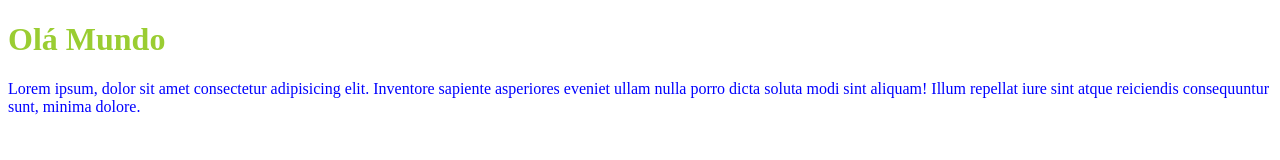
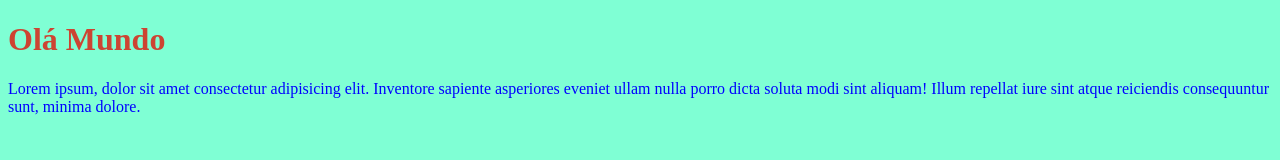
Before and after one commit to Antonioluiz2/Ola-Mundo, a plain HTML site: page index.html in a window 1280 px wide. Drawn offline with Linux system fonts and the light colour scheme.

Commit message:
Update style.css

```diff
--- a/style.css
+++ b/style.css
@@ -1,7 +1,10 @@
-body{
+p{
     color: blue;
 }
 h1{
     border-left-color: brown;
-    color: yellowgreen;
+    color: rgb(205, 68, 50);
 }
+body{
+    background-color: aquamarine;
+}
```
